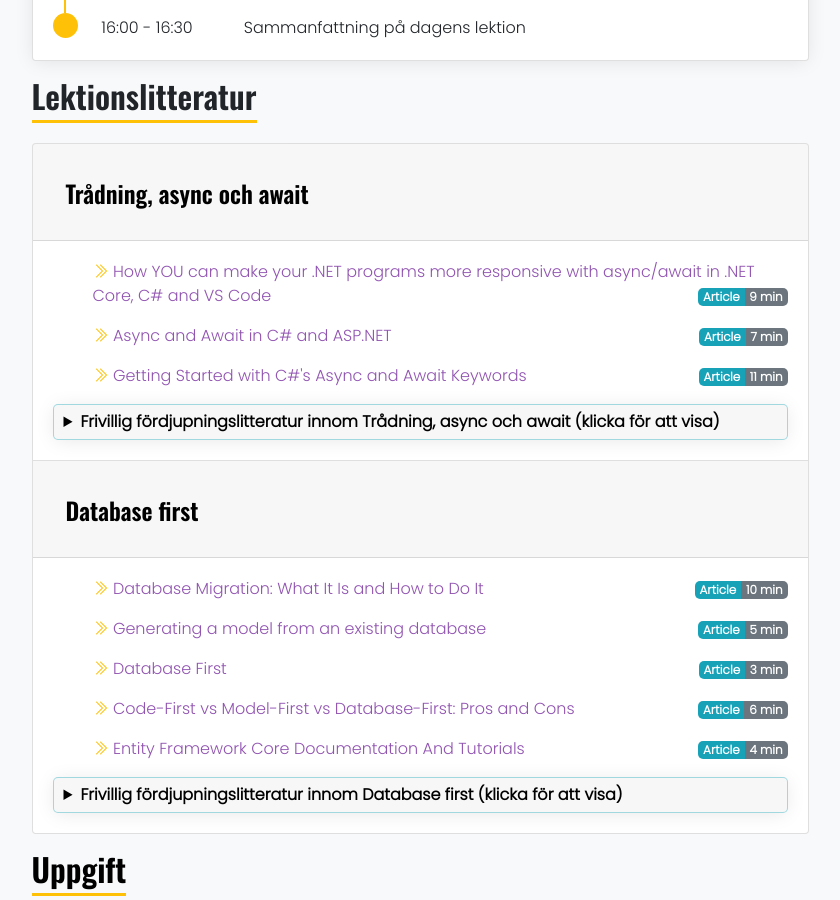
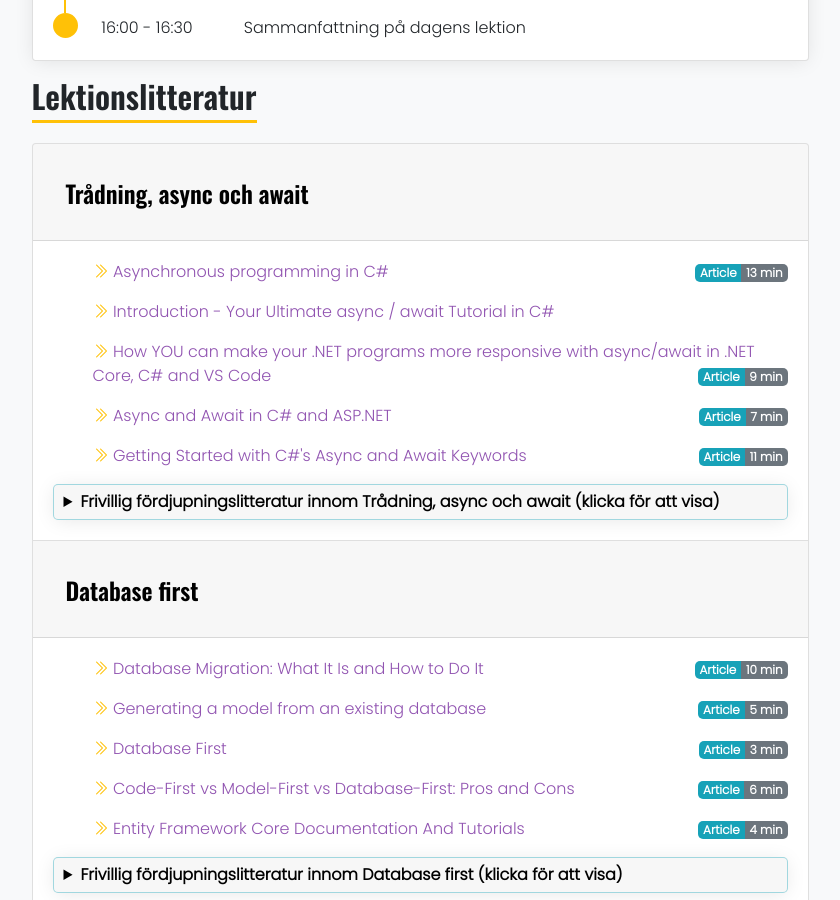
Before and after one commit to PGVSNH20/PGVSNH20-dataatkomst, a Jekyll site: the page built from lectures/database_first.md, in a window 1280 px wide and 900 px high, scrolled down 587 px. Shown: the whole window, without its empty margins (220-1060 px from the left). Built offline with Jekyll 4.4.1, drawn with Linux system fonts in a browser that asks for light colours; nearby versions of some CDN libraries.

Commit message:
Updates links

```diff
--- a/_data/lecture_database_first.yml
+++ b/_data/lecture_database_first.yml
@@ -10,6 +10,13 @@ optionalLitterateur:
 topics:
   - topic: "Trådning, async och await"
     literature:
+    - title: "Asynchronous programming in C#"
+      url: https://docs.microsoft.com/en-us/dotnet/csharp/programming-guide/concepts/async/
+      timeType: Article
+      timeMinutes: 13
+      timeBadge: info
+    - title: "Introduction - Your Ultimate async / await Tutorial in C#"
+      url: https://tech.io/playgrounds/4240/your-ultimate-async-await-tutorial-in-c/introduction
     - title: "How YOU can make your .NET programs more responsive with async/await in .NET Core, C# and VS Code"
       url: https://dev.to/dotnet/how-you-can-make-your-net-programs-faster-with-asynchronous-code-in-net-core-c-and-vs-code-471c
       timeType: Article
@@ -26,6 +33,12 @@ topics:
       timeMinutes: 11
       timeBadge: info
     optionalLiterature:
+    - title: "Improving scalability in C# using Async and Await"
+      url: https://medium.com/@frederikbanke/improving-scalability-in-c-using-async-and-await-f97af1466922
+    - title: "Interview question: async & await (C#)"
+      url: https://dev.to/tyrrrz/interview-question-async-await-c-34in
+    - title: "Long Story Short: Async/Await Best Practices in .NET"
+      url: https://medium.com/@deep_blue_day/long-story-short-async-await-best-practices-in-net-1f39d7d84050
     - title: "Unit testing multi-threaded code"
       url: https://svengrand.blogspot.com/2014/01/unit-testing-multi-threaded-code.html
     - title: "C# Async / Await - Make your app more responsive and faster with asynchronous programming"
```
